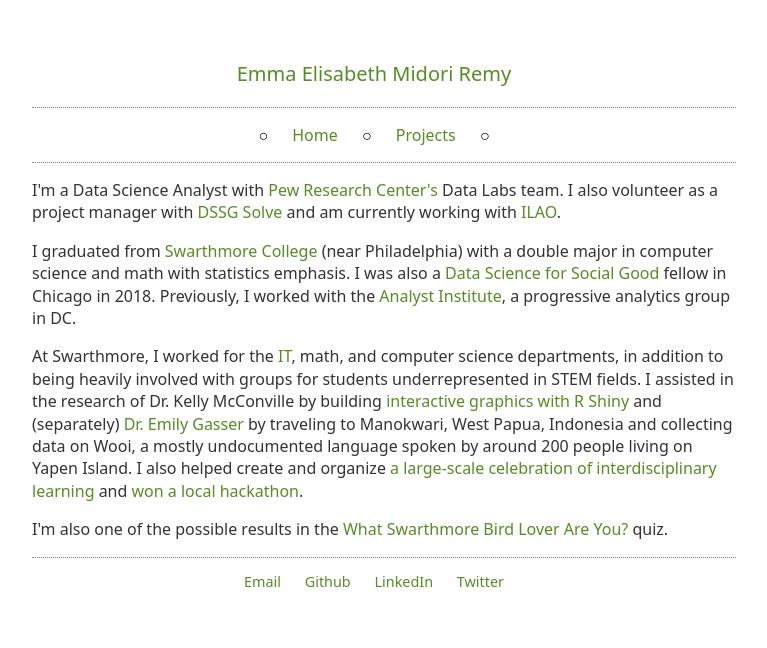
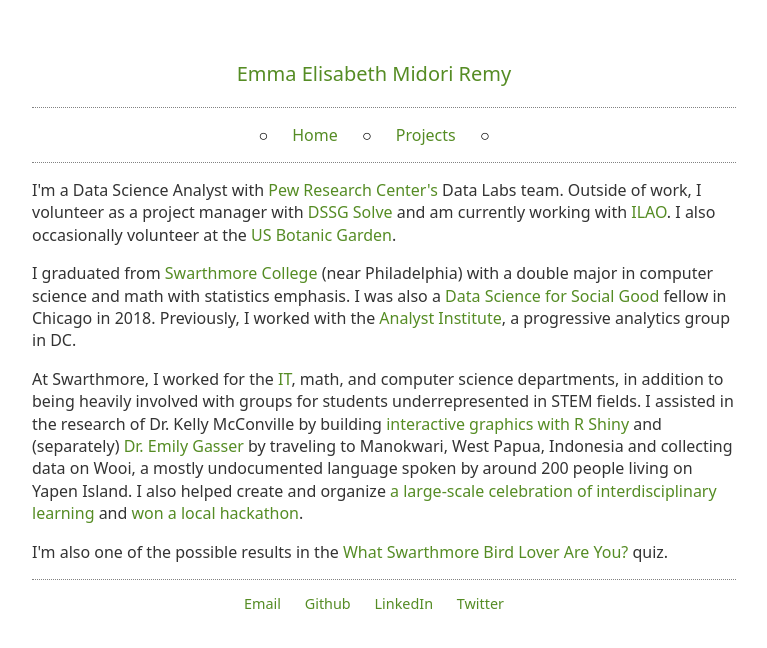
Before and after one commit to emmaremy/emmaremy.github.io, a Jekyll site: the page built from index.html, in a window 1280 px wide. Shown: the top 648 px of the page, without its empty margins (256-1023 px from the left). Built offline with Jekyll 4.4.1, drawn with Linux system fonts in a browser that asks for light colours.

Commit message:
update volunteer work

```diff
--- a/index.html
+++ b/index.html
@@ -4,7 +4,7 @@
 ---
 
 <p>
-    I'm a Data Science Analyst with <a href="http://www.pewresearch.org/">Pew Research Center's</a> Data Labs team.  I also volunteer as a project manager with <a href="https://www.solveforgood.org/">DSSG Solve</a> and am currently working with <a href="https://www.illinoislegalaid.org/">ILAO</a>.
+    I'm a Data Science Analyst with <a href="http://www.pewresearch.org/">Pew Research Center's</a> Data Labs team.  Outside of work, I volunteer as a project manager with <a href="https://www.solveforgood.org/">DSSG Solve</a> and am currently working with <a href="https://www.illinoislegalaid.org/20years/spotlight-DSSGvols">ILAO</a>. I also occasionally volunteer at the <a href="https://www.usbg.gov/">US Botanic Garden</a>.
 </p>
 
 <p>I graduated from <a href="http://www.swarthmore.edu/">Swarthmore College</a> (near Philadelphia) with a double major in computer science and math with statistics emphasis.
```
